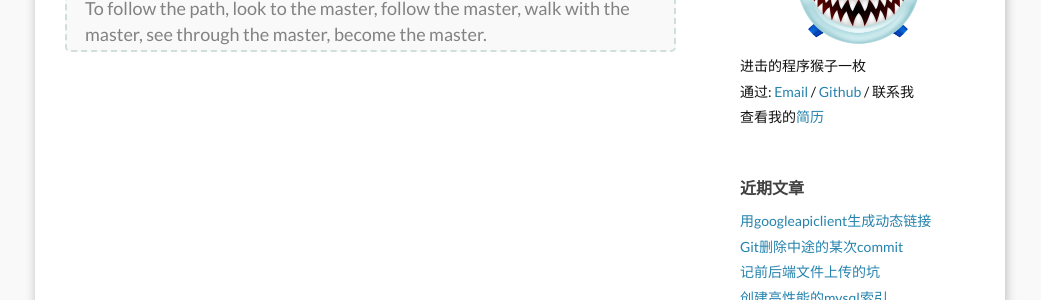
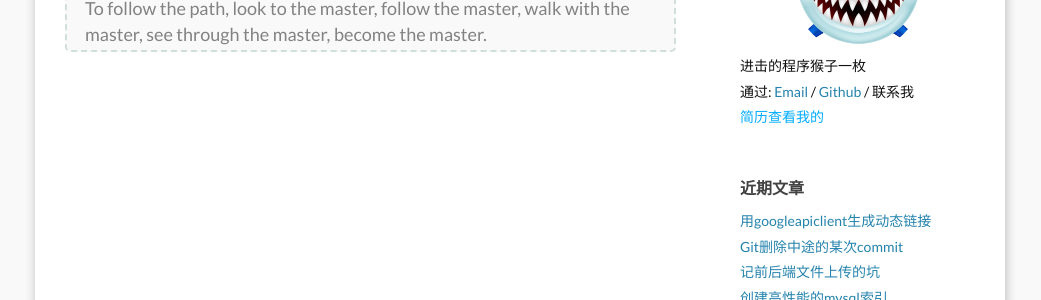
Before and after one commit to zoueature/zoueature.github.io, a Jekyll site: the page built from e_guestbook.md, in a window 1280 px wide. Shown: the part 343-643 px from the top of the page, without its empty margins (120-1161 px from the left). Built offline with Jekyll 4.4.1, drawn with Linux system fonts in a browser that asks for light colours; comment, search, counter and statistics services are not loaded.

Commit message:
修改链接颜色

```diff
--- a/_includes/Aboutme.html
+++ b/_includes/Aboutme.html
@@ -18,5 +18,5 @@
   {% endif %}
   联系我
   <br>
-  查看我的<a href="https://eaturezou.github.io/resume/">简历</a>
+  <a href="https://eaturezou.github.io/resume/" style="color: #00acff;">简历查看我的</a>
 </div>
```
